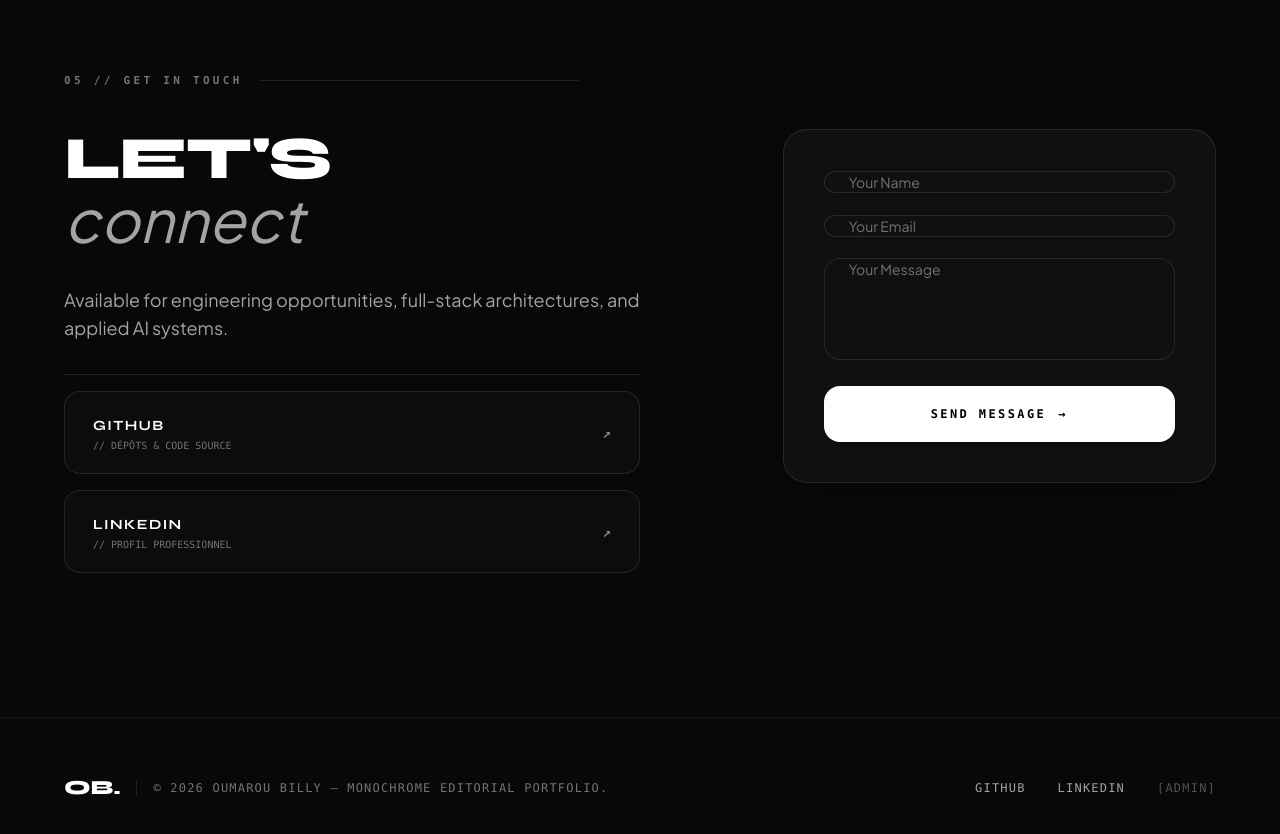
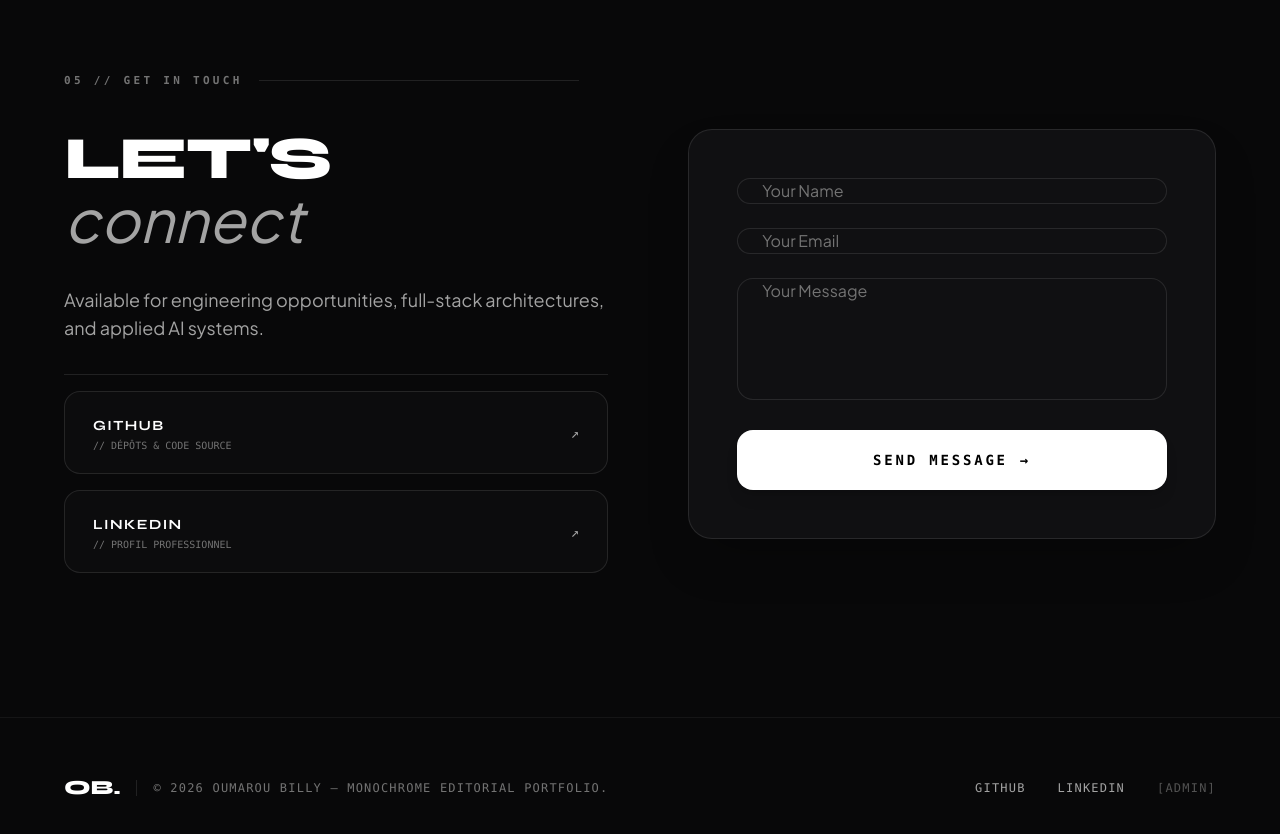
Before and after one commit to Billy-Crawford/portfolio, a Next.js app: page /en in a window 1280 px wide. Shown: the part 5600-6434 px from the top of the page. Built offline with nearby package versions, Linux system fonts and the light colour scheme; no server answers.

Commit message:
fix(responsive): stack contact form below text on medium and small screens for full width clarity

```diff
--- a/src/components/sections/Contact.tsx
+++ b/src/components/sections/Contact.tsx
@@ -23,10 +23,10 @@ export default function Contact({ locale }: Props) {
   }, [state.succeeded]);
 
   const inputCls =
-    "w-full bg-[#101012] border border-white/10 focus:border-white/40 text-white placeholder-neutral-500 rounded-2xl px-6 py-4.5 text-sm outline-none transition-all duration-300";
+    "w-full bg-[#101012] border border-white/10 focus:border-white/40 text-white placeholder-neutral-500 rounded-2xl px-6 py-4.5 text-sm sm:text-base outline-none transition-all duration-300";
 
   return (
-    <section id="contact" className="py-36 bg-[#080809] border-t border-white/5 relative">
+    <section id="contact" className="py-32 sm:py-36 bg-[#080809] border-t border-white/5 relative">
       <div className="max-w-[1600px] mx-auto px-6 sm:px-12 lg:px-16">
 
         {/* EN-TÊTE ÉDITORIALE */}
@@ -37,17 +37,18 @@ export default function Contact({ locale }: Props) {
           <div className="h-px flex-1 bg-white/10 max-w-xs" />
         </div>
 
-        {/* GRILLE 2 COLONNES ULTRA-AÉRÉE SANS AUCUNE COUPURE DE MOT */}
-        <div className="grid grid-cols-1 lg:grid-cols-12 gap-12 lg:gap-20 items-start w-full">
+        {/* SUR ÉCRAN GRAND (XL) : 2 COLONNES CÔTE À CÔTE
+            SUR ÉCRAN MOYEN ET PETIT (< XL) : 1 COLONNE AVEC FORMULAIRE PLEINE LARGEUR EN BAS */}
+        <div className="flex flex-col xl:flex-row items-start justify-between gap-12 sm:gap-16 xl:gap-20 w-full">
 
-          {/* GAUCHE : IDENTITÉ & RÉSEAUX (7 cols pour que le titre respire pleinement) */}
-          <div className="lg:col-span-7 flex flex-col justify-start space-y-8">
+          {/* HAUT (OU GAUCHE EN XL) : IDENTITÉ & LIENS */}
+          <div className="w-full xl:w-[50%] flex flex-col justify-start space-y-8">
             <motion.h2
               initial={{ opacity: 0, y: 20 }}
               whileInView={{ opacity: 1, y: 0 }}
               transition={{ duration: 0.6 }}
               viewport={{ once: true }}
-              className="font-display text-4xl sm:text-5xl lg:text-6xl font-black text-white tracking-tight uppercase leading-[1.08]"
+              className="font-display text-4xl sm:text-5xl lg:text-6xl font-black text-white tracking-tight uppercase leading-[1.08] break-words"
             >
               {locale === "fr" ? (
                 <>
@@ -62,13 +63,13 @@ export default function Contact({ locale }: Props) {
               )}
             </motion.h2>
 
-            <p className="text-neutral-400 text-base sm:text-lg leading-relaxed font-normal max-w-xl">
+            <p className="text-neutral-400 text-base sm:text-lg leading-relaxed font-normal max-w-2xl">
               {locale === "fr"
                 ? "Disponible pour des opportunités professionnelles, missions d'ingénierie full-stack ou intégration de solutions IA."
                 : "Available for engineering opportunities, full-stack architectures, and applied AI systems."}
             </p>
 
-            <div className="space-y-4 pt-4 border-t border-white/10 w-full max-w-xl">
+            <div className="grid grid-cols-1 sm:grid-cols-2 xl:grid-cols-1 gap-4 pt-4 border-t border-white/10 w-full max-w-2xl">
               {[
                 { label: "GITHUB", href: "https://github.com", desc: "// DÉPÔTS & CODE SOURCE" },
                 { label: "LINKEDIN", href: "https://linkedin.com", desc: "// PROFIL PROFESSIONNEL" },
@@ -94,25 +95,25 @@ export default function Contact({ locale }: Props) {
             </div>
           </div>
 
-          {/* DROITE : FORMULAIRE PROPREMENT CALIBRÉ (5 cols) */}
+          {/* BAS (OU DROITE EN XL) : LE FORMULAIRE BIEN GRAND, SPACIEUX ET TOTALEMENT VISIBLE */}
           <motion.div
             initial={{ opacity: 0, y: 20 }}
             whileInView={{ opacity: 1, y: 0 }}
             transition={{ duration: 0.6, delay: 0.1 }}
             viewport={{ once: true }}
-            className="lg:col-span-5 bg-[#101012] border border-white/10 rounded-3xl p-8 sm:p-10 shadow-2xl"
+            className="w-full xl:w-[48%] bg-[#101012] border border-white/10 rounded-3xl p-7 sm:p-10 lg:p-12 shadow-2xl"
           >
             {state.succeeded && !showForm ? (
-              <div className="text-center py-14 space-y-4">
-                <div className="w-14 h-14 rounded-full bg-emerald-500/10 text-emerald-400 flex items-center justify-center mx-auto text-xl font-bold border border-emerald-500/20">
+              <div className="text-center py-16 space-y-4">
+                <div className="w-16 h-16 rounded-full bg-emerald-500/10 text-emerald-400 flex items-center justify-center mx-auto text-2xl font-bold border border-emerald-500/20">
                   ✓
                 </div>
-                <p className="font-display font-black text-2xl text-white uppercase">{t.contactThanks}</p>
+                <p className="font-display font-black text-2xl sm:text-3xl text-white uppercase">{t.contactThanks}</p>
                 <p className="text-neutral-400 text-sm font-mono">// MESSAGE TRANSMIS AVEC SUCCÈS</p>
               </div>
             ) : (
               showForm && (
-                <form onSubmit={handleSubmit} className="space-y-5">
+                <form onSubmit={handleSubmit} className="space-y-6">
                   <div>
                     <input
                       type="text"
@@ -146,7 +147,7 @@ export default function Contact({ locale }: Props) {
                   <button
                     type="submit"
                     disabled={state.submitting}
-                    className="w-full bg-white hover:bg-neutral-200 text-black font-mono uppercase tracking-[0.2em] font-bold text-xs py-5 rounded-2xl transition-all duration-300 active:scale-[0.99] disabled:opacity-50 flex items-center justify-center gap-3 mt-3 cursor-pointer shadow-lg"
+                    className="w-full bg-white hover:bg-neutral-200 text-black font-mono uppercase tracking-[0.2em] font-bold text-xs sm:text-sm py-5 rounded-2xl transition-all duration-300 active:scale-[0.99] disabled:opacity-50 flex items-center justify-center gap-3 mt-3 cursor-pointer shadow-lg"
                   >
                     {state.submitting ? "ENVOI..." : t.contactSubmit.toUpperCase()}
                     <span>→</span>
```
